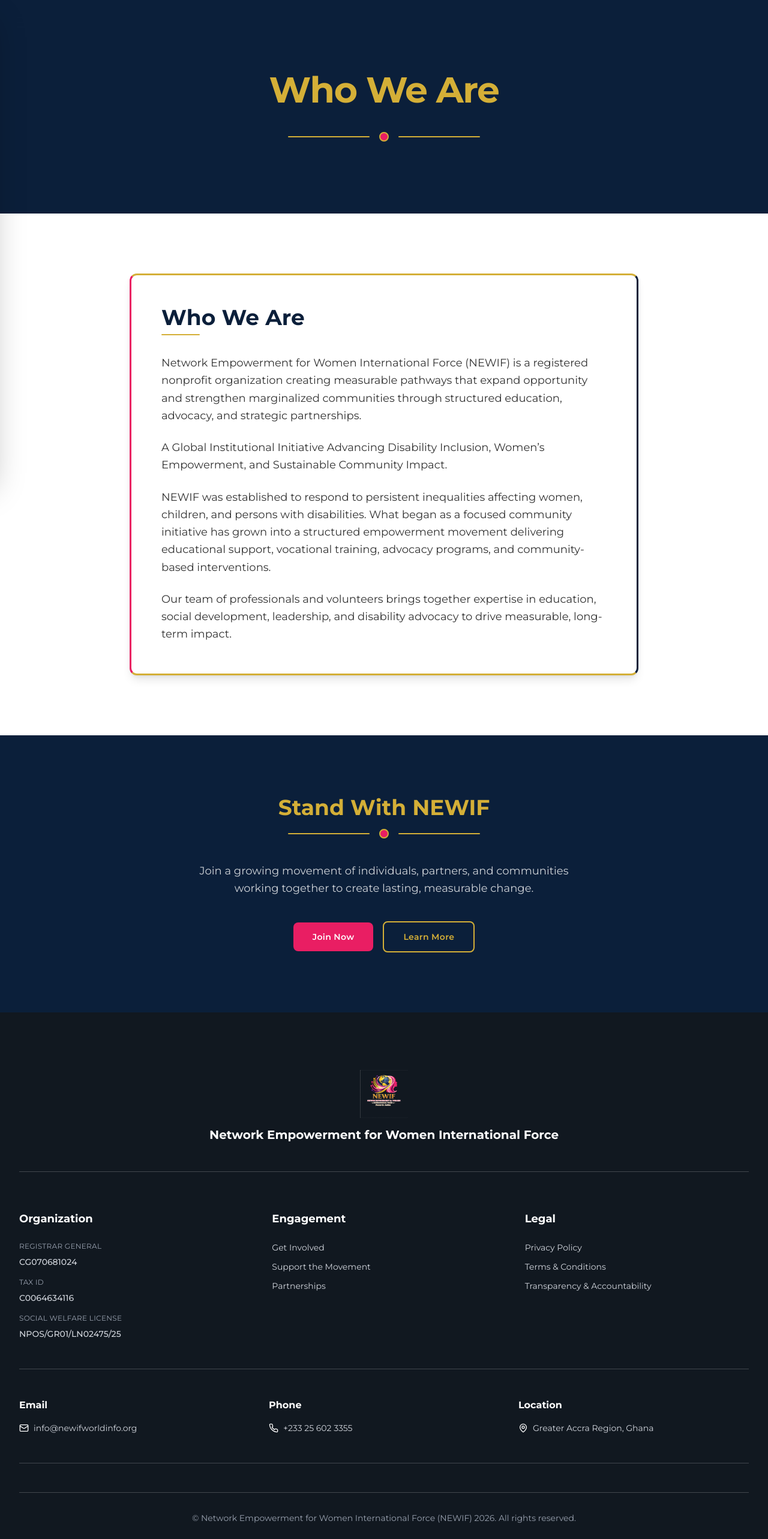
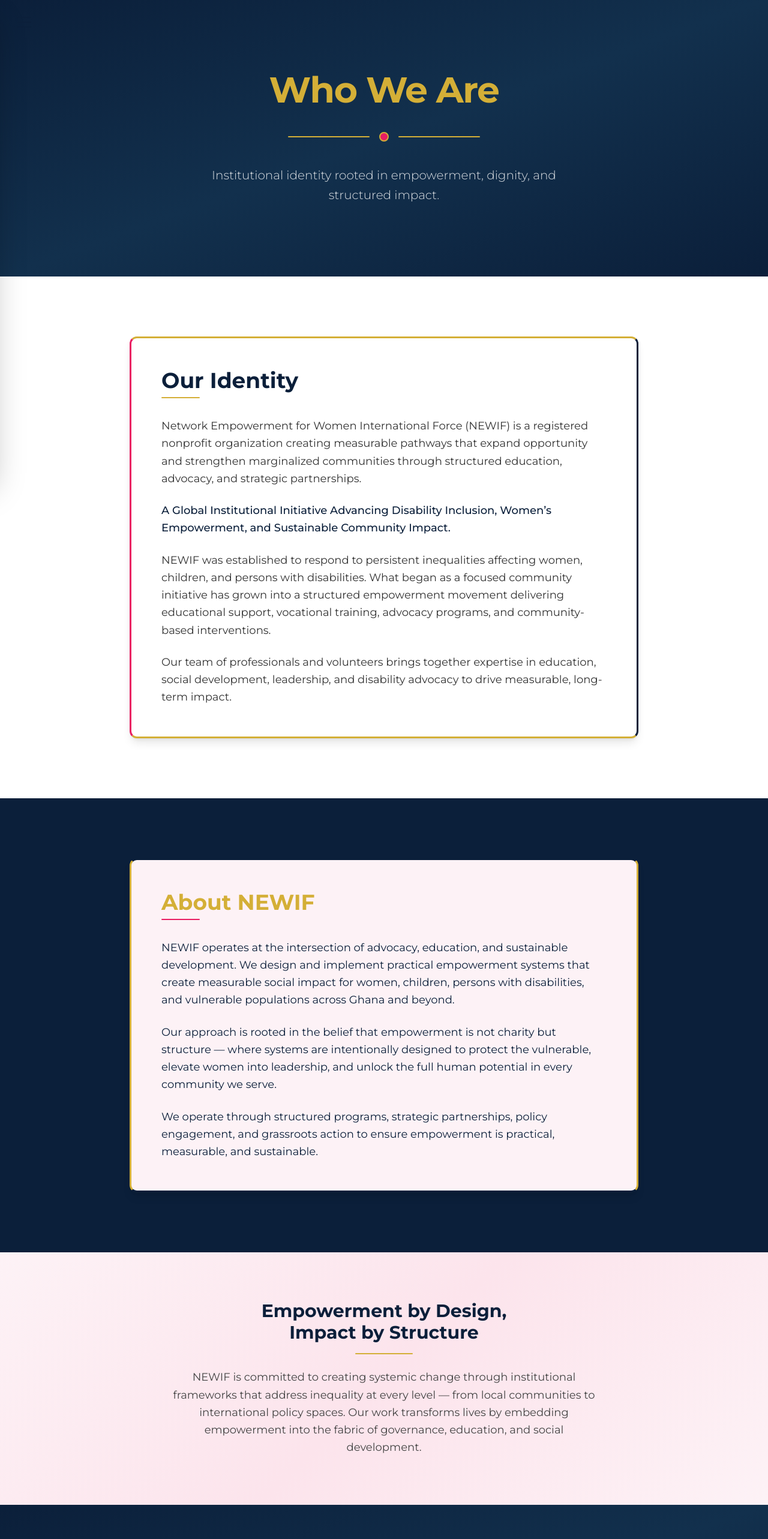
Before and after one commit to graysonzoey1-ctrl/newif, a Next.js app: page /who-we-are in a window 1280 px wide. Shown: the top 2566 px of the page at 60% size. Built offline with nearby package versions, Linux system fonts and the light colour scheme.

Commit message:
feat: rewrite Who We Are page with 5 specified sections

```diff
--- a/app/who-we-are/page.tsx
+++ b/app/who-we-are/page.tsx
@@ -3,6 +3,7 @@ const NAVY = "#0B1F3A"
 const GOLD = "#D4AF37"
 const PINK = "#E91E63"
 const WHITE = "#FFFFFF"
+const LIGHT_PINK = "#FDF2F6"
 
 /* ── Decorative Divider ────────────────────────────────── */
 function GoldPinkDivider() {
@@ -23,14 +24,14 @@ export default function WhoWeArePage() {
     <main>
       {/* ─── SECTION 1: HERO HEADER ───────────────────────── */}
       <section
-        className="flex items-center justify-center"
+        className="flex flex-col items-center justify-center text-center"
         style={{
-          backgroundColor: NAVY,
+          background: `linear-gradient(160deg, ${NAVY} 0%, #12304d 50%, ${NAVY} 100%)`,
           paddingTop: "120px",
           paddingBottom: "120px",
         }}
       >
-        <div className="mx-auto max-w-3xl px-6 text-center">
+        <div className="mx-auto max-w-3xl px-6">
           <h1
             className="text-4xl md:text-6xl font-bold tracking-tight text-balance"
             style={{ color: GOLD, marginBottom: "40px" }}
@@ -38,7 +39,16 @@ export default function WhoWeArePage() {
             Who We Are
           </h1>
 
-          <GoldPinkDivider />
+          <div style={{ marginBottom: "40px" }}>
+            <GoldPinkDivider />
+          </div>
+
+          <p
+            className="text-lg md:text-xl font-light leading-relaxed max-w-2xl mx-auto"
+            style={{ color: "rgba(255,255,255,0.85)" }}
+          >
+            {"Institutional identity rooted in empowerment, dignity, and structured impact."}
+          </p>
         </div>
       </section>
 
@@ -64,7 +74,7 @@ export default function WhoWeArePage() {
             }}
           >
             <h2 className="text-3xl md:text-4xl font-bold" style={{ color: NAVY, marginBottom: "8px" }}>
-              Who We Are
+              Our Identity
             </h2>
             <span
               className="block w-16 h-[2px] rounded-full"
@@ -75,7 +85,7 @@ export default function WhoWeArePage() {
               <p className="text-base md:text-lg leading-relaxed" style={{ color: "#333" }}>
                 {"Network Empowerment for Women International Force (NEWIF) is a registered nonprofit organization creating measurable pathways that expand opportunity and strengthen marginalized communities through structured education, advocacy, and strategic partnerships."}
               </p>
-              <p className="text-base md:text-lg leading-relaxed" style={{ color: "#333" }}>
+              <p className="text-base md:text-lg leading-relaxed font-medium" style={{ color: NAVY }}>
                 {"A Global Institutional Initiative Advancing Disability Inclusion, Women\u2019s Empowerment, and Sustainable Community Impact."}
               </p>
               <p className="text-base md:text-lg leading-relaxed" style={{ color: "#333" }}>
@@ -89,11 +99,84 @@ export default function WhoWeArePage() {
         </div>
       </section>
 
-      {/* ─── SECTION 4: CTA BLOCK ─────────────────────────── */}
+      {/* ─── SECTION 3: ABOUT US FRAMED BLOCK ─────────────── */}
       <section
         className="flex items-center justify-center"
         style={{
           backgroundColor: NAVY,
+          paddingTop: "100px",
+          paddingBottom: "100px",
+        }}
+      >
+        <div className="mx-auto px-6 w-full" style={{ maxWidth: "70%" }}>
+          <div
+            className="rounded-xl shadow-lg"
+            style={{
+              borderTop: `3px solid ${NAVY}`,
+              borderBottom: `3px solid ${NAVY}`,
+              borderLeft: `3px solid ${GOLD}`,
+              borderRight: `3px solid ${GOLD}`,
+              backgroundColor: LIGHT_PINK,
+              padding: "50px",
+            }}
+          >
+            <h2 className="text-3xl md:text-4xl font-bold" style={{ color: GOLD, marginBottom: "8px" }}>
+              About NEWIF
+            </h2>
+            <span
+              className="block w-16 h-[2px] rounded-full"
+              style={{ backgroundColor: PINK, marginBottom: "32px" }}
+            />
+
+            <div className="space-y-6">
+              <p className="text-base md:text-lg leading-relaxed" style={{ color: NAVY }}>
+                {"NEWIF operates at the intersection of advocacy, education, and sustainable development. We design and implement practical empowerment systems that create measurable social impact for women, children, persons with disabilities, and vulnerable populations across Ghana and beyond."}
+              </p>
+              <p className="text-base md:text-lg leading-relaxed" style={{ color: NAVY }}>
+                {"Our approach is rooted in the belief that empowerment is not charity but structure \u2014 where systems are intentionally designed to protect the vulnerable, elevate women into leadership, and unlock the full human potential in every community we serve."}
+              </p>
+              <p className="text-base md:text-lg leading-relaxed" style={{ color: NAVY }}>
+                {"We operate through structured programs, strategic partnerships, policy engagement, and grassroots action to ensure empowerment is practical, measurable, and sustainable."}
+              </p>
+            </div>
+          </div>
+        </div>
+      </section>
+
+      {/* ─── SECTION 4: VISUAL BLEND STRIP ────────────────── */}
+      <section
+        className="flex items-center justify-center text-center"
+        style={{
+          background: `linear-gradient(135deg, ${LIGHT_PINK} 0%, #FCE4EC 50%, ${LIGHT_PINK} 100%)`,
+          paddingTop: "80px",
+          paddingBottom: "80px",
+        }}
+      >
+        <div className="mx-auto max-w-3xl px-6">
+          <h2
+            className="text-2xl md:text-3xl font-bold text-balance"
+            style={{ color: NAVY, marginBottom: "16px" }}
+          >
+            {"Empowerment by Design, Impact by Structure"}
+          </h2>
+          <span
+            className="block w-24 h-[2px] rounded-full mx-auto"
+            style={{ backgroundColor: GOLD, marginBottom: "24px" }}
+          />
+          <p
+            className="text-base md:text-lg leading-relaxed"
+            style={{ color: "#444" }}
+          >
+            {"NEWIF is committed to creating systemic change through institutional frameworks that address inequality at every level \u2014 from local communities to international policy spaces. Our work transforms lives by embedding empowerment into the fabric of governance, education, and social development."}
+          </p>
+        </div>
+      </section>
+
+      {/* ─── SECTION 5: CTA BLOCK ─────────────────────────── */}
+      <section
+        className="flex items-center justify-center"
+        style={{
+          background: `linear-gradient(160deg, ${NAVY} 0%, #12304d 50%, ${NAVY} 100%)`,
           paddingTop: "100px",
           paddingBottom: "100px",
         }}
@@ -120,14 +203,14 @@ export default function WhoWeArePage() {
           <div className="flex flex-wrap items-center justify-center gap-4">
             <a
               href="/membership"
-              className="inline-block rounded-lg px-8 py-3.5 text-sm font-semibold tracking-wide transition-opacity duration-200 hover:opacity-90"
+              className="inline-block rounded-lg px-8 py-3.5 text-sm font-semibold tracking-wide transition-all duration-200 hover:shadow-[0_0_16px_rgba(233,30,99,0.4)]"
               style={{ backgroundColor: PINK, color: WHITE }}
             >
               Join Now
             </a>
             <a
               href="/about-newif"
-              className="inline-block rounded-lg px-8 py-3.5 text-sm font-semibold tracking-wide transition-opacity duration-200 hover:opacity-90"
+              className="inline-block rounded-lg px-8 py-3.5 text-sm font-semibold tracking-wide transition-all duration-200 hover:shadow-[0_0_16px_rgba(212,175,55,0.4)]"
               style={{ border: `2px solid ${GOLD}`, color: GOLD, backgroundColor: "transparent" }}
             >
               Learn More
```
